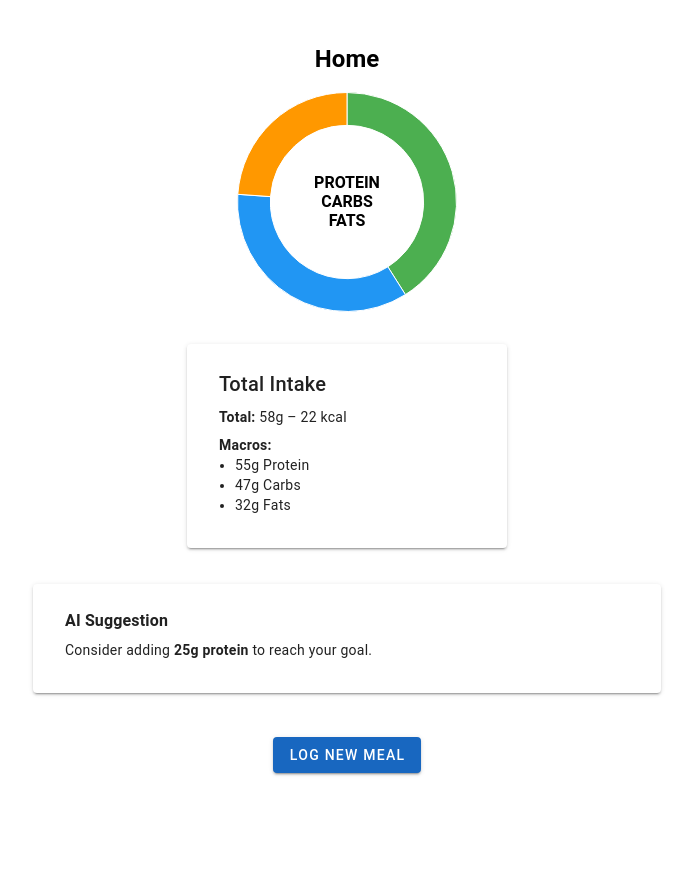
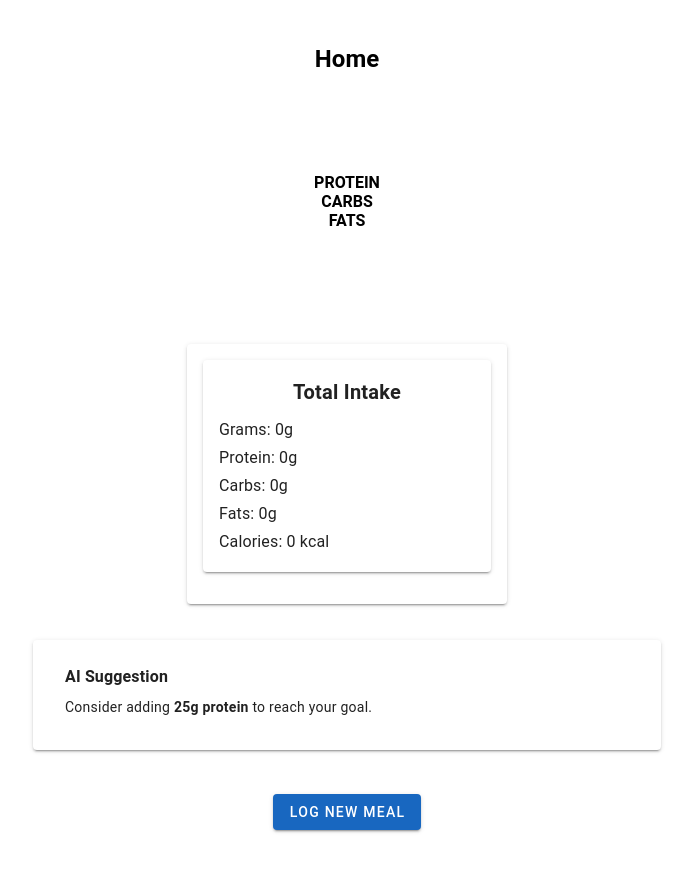
Before and after one commit to tom-robinsonuk/yimsy, a Vue app in the folder frontend/: page / in a window 1280 px wide. Shown: the top 872 px of the page, without its empty margins (293-986 px from the left). Before the commit the page ends 825 px from the top, so only its background shows below. Built offline with nearby package versions, Linux system fonts and the light colour scheme.

Commit message:
Updated to now include storing of data, and navigation between home and log new meal

```diff
--- a/frontend/package.json
+++ b/frontend/package.json
@@ -12,6 +12,7 @@
     "@mdi/font": "^7.4.47",
     "axios": "^1.9.0",
     "chart.js": "^4.4.9",
+    "pinia": "^3.0.2",
     "vue": "^3.5.13",
     "vue-chart.js": "^0.2.0",
     "vue-chartjs": "^5.3.2",
--- a/frontend/src/components/Home.vue
+++ b/frontend/src/components/Home.vue
@@ -12,20 +12,16 @@
       </v-row>
     </v-container>
     <v-card class="mx-auto my-4 pa-4" max-width="320" elevation="2">
-        <v-card-title class="text-h6">Total Intake</v-card-title>
-        <v-card-text>
-            <div><strong>Total:</strong> 58g – 22 kcal</div>
-            <div class="mt-2">
-            <strong>Macros:</strong>
-            <ul style="margin: 0; padding-left: 1rem;">
-                <li>55g Protein</li>
-                <li>47g Carbs</li>
-                <li>32g Fats</li>
-            </ul>
-            </div>
-        </v-card-text>
+        <v-card class="pa-4 mb-4" elevation="2">
+            <div class="text-h6 font-weight-bold mb-2 text-center">Total Intake</div>
+            <div class="text-subtitle-1">Grams: {{ totalSummary.grams }}g</div>
+            <div class="text-subtitle-1">Protein: {{ totalSummary.protein }}g</div>
+            <div class="text-subtitle-1">Carbs: {{ totalSummary.carbs }}g</div>
+            <div class="text-subtitle-1">Fats: {{ totalSummary.fats }}g</div>
+            <div class="text-subtitle-1">Calories: {{ totalSummary.kcal }} kcal</div>
         </v-card>
-    <!-- AI Suggestion -->
+    </v-card>
+    <!-- AI Suggestion tbc -->
     <v-row justify="center" class="mt-6">
     <v-col cols="12" md="6">
         <v-card class="pa-4 elevation-2">
@@ -49,17 +45,25 @@
 
   <script setup>
     import MacroRing from './MacroRing.vue';
+    import { useMealStore } from '../stores/useMealStore.js';
+    import { computed } from 'vue';
 
-  const chartData = {
+    const mealStore = useMealStore();
+
+    const chartData = computed(() => ({
     labels: ['Protein', 'Carbs', 'Fats'],
     datasets: [
     {
-        data: [55, 47, 32],
+        data: [
+        totalSummary.value.protein,
+        totalSummary.value.carbs,
+        totalSummary.value.fats
+        ],
         backgroundColor: ['#4caf50', '#2196f3', '#ff9800'],
         borderWidth: 1
     }
     ]
-  };
+    }));
 
     const chartOptions = {
         cutout: '70%',
@@ -72,4 +76,19 @@
         }
         }
     };
+
+    const totalSummary = computed(() => {
+        return mealStore.mealItems.reduce(
+            (acc, item) => {
+                acc.grams += item.grams;
+                acc.protein += item.protein;
+                acc.carbs += item.carbs;
+                acc.fats += item.fats;
+                acc.kcal += item.kcal;
+                return acc;
+            },
+            { grams: 0, protein: 0, carbs: 0, fats: 0, kcal: 0 }
+        );
+    });
+
   </script>
--- a/frontend/src/components/LogMeal.vue
+++ b/frontend/src/components/LogMeal.vue
@@ -46,13 +46,21 @@
 
             <!-- Meal summary -->
             <v-list density="compact">
-                <v-list-item v-for="(item, index) in mealItems" :key="index">
-                    <v-list-item-title>{{ item.name }} - {{ item.grams }}g</v-list-item-title>
+                <v-list-item
+                    v-for="(item, index) in mealItems"
+                    :key="index"
+                    class="pb-2"
+                >
+                    <v-list-item-title class="font-weight-bold">{{ item.name }} - {{ item.grams }}g</v-list-item-title>
+                    <v-list-item-subtitle>
+                    Protein: {{ item.protein }}g | Carbs: {{ item.carbs }}g | Fats: {{ item.fats }}g | Calories: {{ item.kcal }} kcal
+                    </v-list-item-subtitle>
                 </v-list-item>
-            </v-list>
+                </v-list>
 
-
-            <v-btn block color="primary" class="mt-4">Add to Daily Log</v-btn>
+                <v-btn block color="primary" class="mt-4" @click="addToDailyLog">
+                    Add to Daily Log
+                </v-btn>
           </v-card>
         </v-col>
       </v-row>
@@ -60,7 +68,9 @@
   </template>
 
   <script setup>
-  import { ref, reactive } from 'vue';
+  import { ref } from 'vue';
+  import { useMealStore } from '../stores/useMealStore.js';
+  import { useRouter } from 'vue-router';
   import axios from 'axios';
 
   const prediction = ref(null);
@@ -68,11 +78,10 @@
   // For file input reference
   const fileInput = ref(null);
 
-  // Reactive array for meal items
-  const mealItems = reactive([
-    { name: 'Salad', grams: 47 },
-    { name: 'Salmon', grams: 19 }
-  ]);
+  // Store the meal items
+  const mealStore = useMealStore();
+  const mealItems = mealStore.mealItems;
+  const router = useRouter();
 
   // Open file picker when button clicked
   const triggerFilePicker = () => {
@@ -94,7 +103,14 @@
         const label = response.data.prediction.label;
         const grams = Math.floor(response.data.prediction.confidence * 100); // Random data till nutritional values are added,
 
-        mealItems.push({ name: label, grams });
+        // Mock macros (replace with real data later)
+        const protein = Math.round(grams * 0.2);
+        const carbs = Math.round(grams * 0.5);
+        const fats = Math.round(grams * 0.3);
+        const kcal = Math.round(protein * 4 + carbs * 4 + fats * 9);
+
+
+        mealItems.push({ name: label, grams, protein, carbs, fats, kcal });
         prediction.value = response.data.prediction;
 
       } else {
@@ -105,6 +121,19 @@
       alert('Something went wrong during upload.');
     }
   };
+
+  const addToDailyLog = () => {
+  // Push all local meal items to the store
+  mealItems.forEach(item => {
+    mealStore.addMealItem(item);
+  });
+
+  // Clear local list [Optional]
+  //mealItems.splice(0);
+
+  //Redirect to home
+  router.push('/');
+};
   </script>
 
 
--- a/frontend/src/main.js
+++ b/frontend/src/main.js
@@ -1,11 +1,14 @@
 import { createApp } from 'vue';
 import App from './App.vue';
+import { createPinia } from 'pinia';
 import router from './router';
+
 import 'vuetify/styles';
 import { createVuetify } from 'vuetify';
 import * as components from 'vuetify/components';
 import * as directives from 'vuetify/directives';
 import { aliases, mdi } from 'vuetify/iconsets/mdi';
+
 
 const vuetify = createVuetify({
   components,
@@ -19,4 +22,8 @@ const vuetify = createVuetify({
   },
 })
 
-createApp(App).use(router).use(vuetify).mount('#app');
+createApp(App)
+    .use(createPinia())
+    .use(router)
+    .use(vuetify)
+    .mount('#app');
--- /dev/null
+++ b/frontend/src/stores/useMealStore.js
@@ -0,0 +1,15 @@
+import { defineStore } from 'pinia';
+
+export const useMealStore = defineStore('mealStore', {
+    state: () => ({
+        mealItems: []
+    }),
+    actions: {
+        addMealItem(item) {
+            this.mealItems.push(item);
+        },
+        clearMeals() {
+            this.mealItems = [];
+        }
+    }
+});
```
Also changed, not shown: 1 other file (tests, documents, lock files or other folders). Lines whose indentation alone changed are shown as unchanged.
